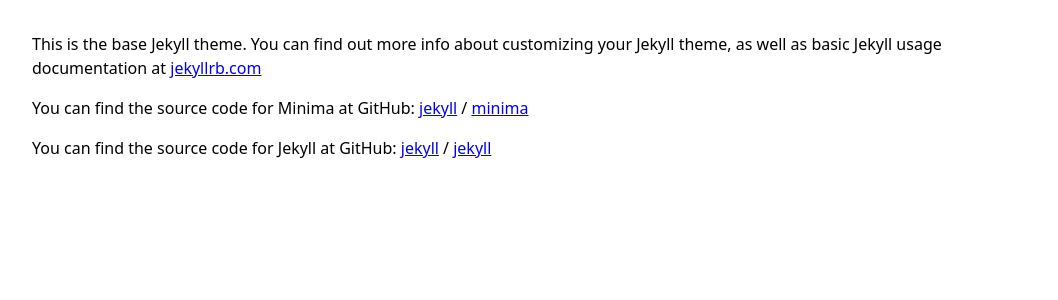
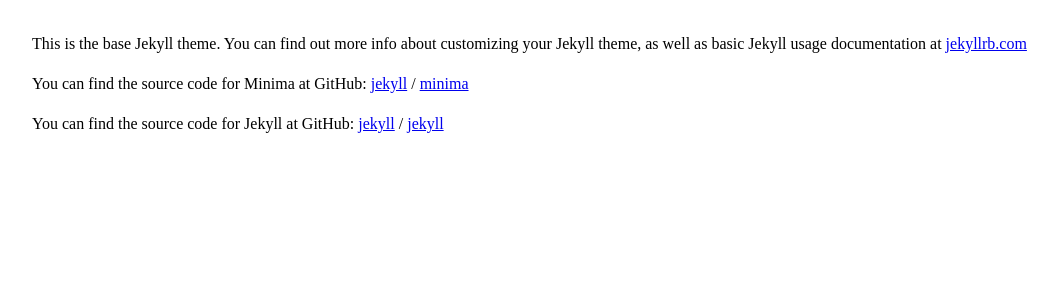
Before and after one commit to moonharelabs/styless, a Jekyll site: the page built from about.md, in a window 1280 px wide. Shown: the top 300 px of the page, without its empty margins (102-1160 px from the left). Built offline with Jekyll 4.4.1, drawn with Linux system fonts in a browser that asks for light colours.

Commit message:
Update styless.scss

```diff
--- a/_sass/styless.scss
+++ b/_sass/styless.scss
@@ -1,9 +1,3 @@
-html {
-  -webkit-text-size-adjust: 100%;
-  font-family: ui-sans-serif, system-ui, -apple-system, BlinkMacSystemFont, "Segoe UI", Roboto, "Helvetica Neue", Arial, "Noto Sans", sans-serif, "Apple Color Emoji", "Segoe UI Emoji", "Segoe UI Symbol", "Noto Color Emoji";
-  line-height: 1.5;
-}
-
 /*! normalize.css v8.0.1 | MIT License | github.com/necolas/normalize.css */
 
 html {
```
